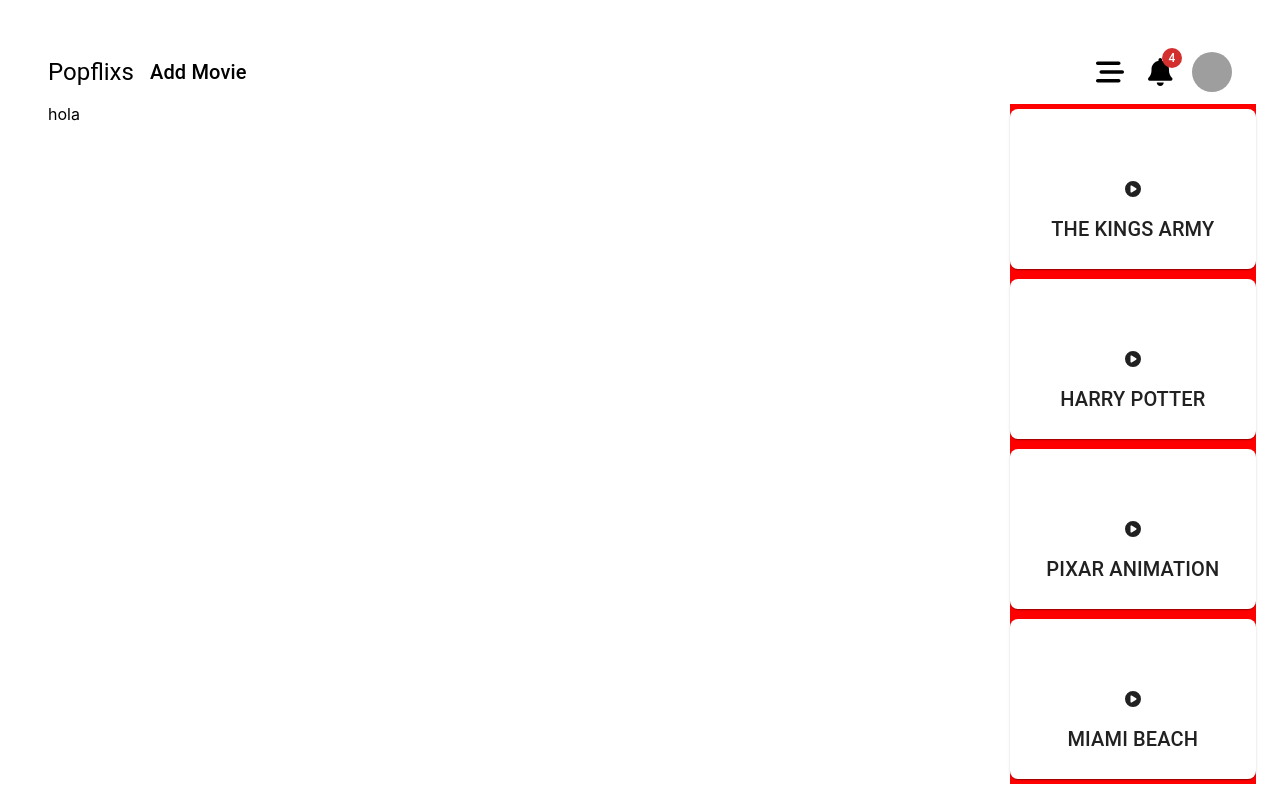
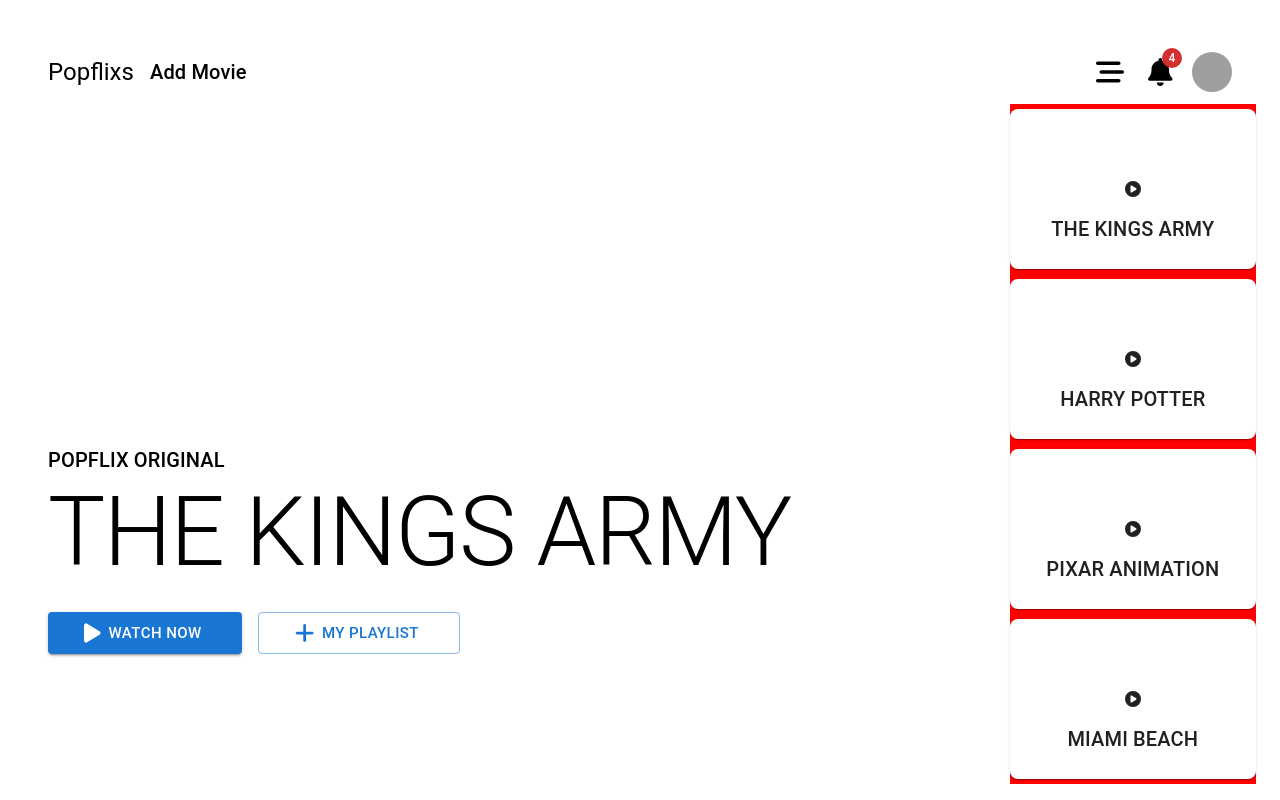
Before and after one commit to francoromerobrewer12/ideas-movieapp, a Next.js app: page / in a window 1280 px wide. Built offline with nearby package versions, Linux system fonts and the light colour scheme; grey boxes are pictures that could not be loaded.

Commit message:
Movie Title and buttons for main page ready

```diff
--- a/pages/index.js
+++ b/pages/index.js
@@ -1,10 +1,12 @@
-import { Container } from "@mui/material";
+import Head from "next/head";
 import { Box } from "@mui/system";
-import Head from "next/head";
+import { Button, Container, Typography } from "@mui/material";
 
 import Navbar from "../components/Navbar/Navbar.jsx";
-import MovieCard from "../components/MovieCard/MovieCard.jsx";
 import MovieList from "../components/MovieList/MovieList.jsx";
+
+import { FontAwesomeIcon } from "@fortawesome/react-fontawesome";
+import { faPlay, faPlus } from "@fortawesome/free-solid-svg-icons";
 
 export default function Home() {
   return (
@@ -17,8 +19,37 @@ export default function Home() {
       <Container maxWidth="xxl">
         <Navbar />
         <Box sx={{ display: "flex", height: "85vh", width: "100%" }}>
-          <Box sx={{ width: "80%", px: 3 }}>
-            <div>hola</div>
+          <Box
+            sx={{
+              width: "80%",
+              px: 3,
+              position: "relative",
+            }}
+          >
+            <Box sx={{ position: "absolute", top: "50%" }}>
+              <Typography variant="h6">POPFLIX ORIGINAL</Typography>
+              <Typography variant="h1">THE KINGS ARMY</Typography>
+              <Box sx={{ display: "flex", mt: 3 }}>
+                <Button
+                  variant="contained"
+                  size="large"
+                  color="primary"
+                  sx={{ px: 5 }}
+                  startIcon={<FontAwesomeIcon icon={faPlay} />}
+                >
+                  WATCH NOW
+                </Button>
+                <Button
+                  variant="outlined"
+                  size="large"
+                  color="primary"
+                  sx={{ px: 5, ml: 2 }}
+                  startIcon={<FontAwesomeIcon icon={faPlus} />}
+                >
+                  MY PLAYLIST
+                </Button>
+              </Box>
+            </Box>
           </Box>
           <Box sx={{ width: "20%" }}>
             <MovieList />
```
